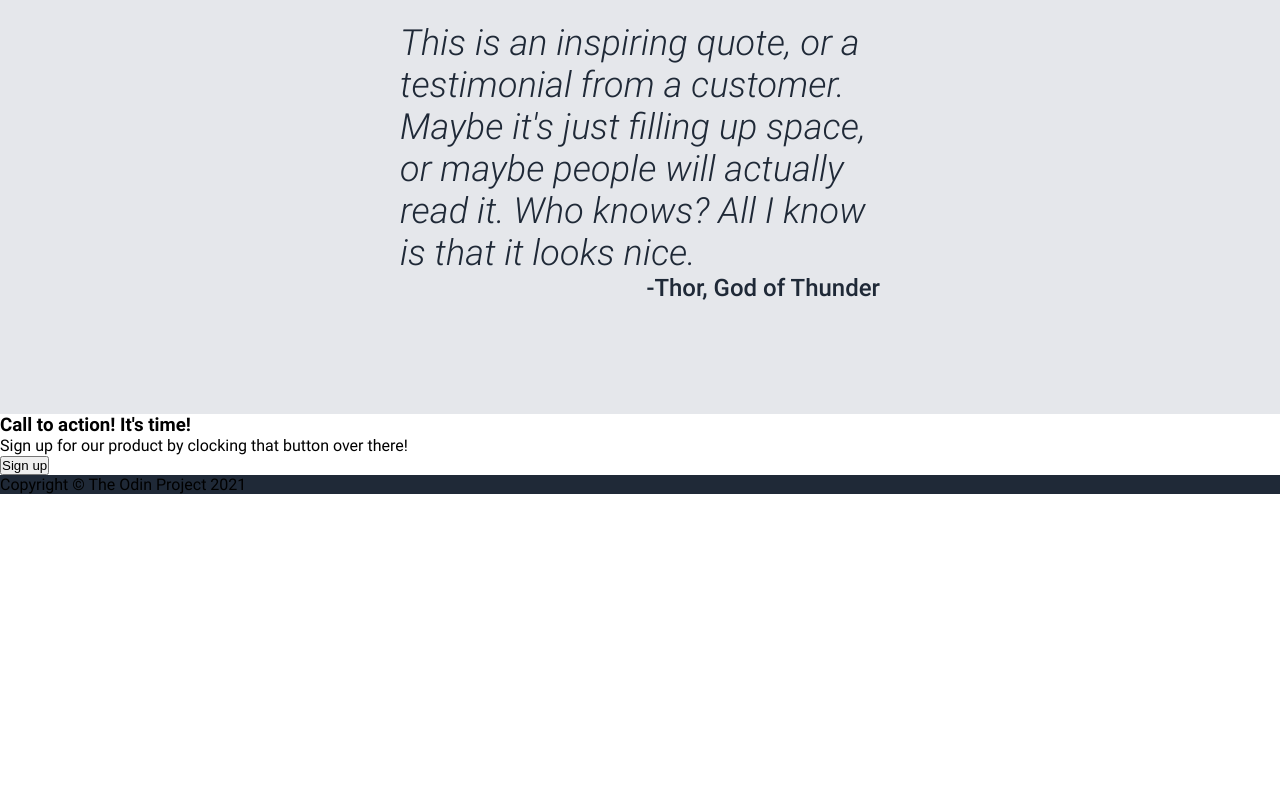
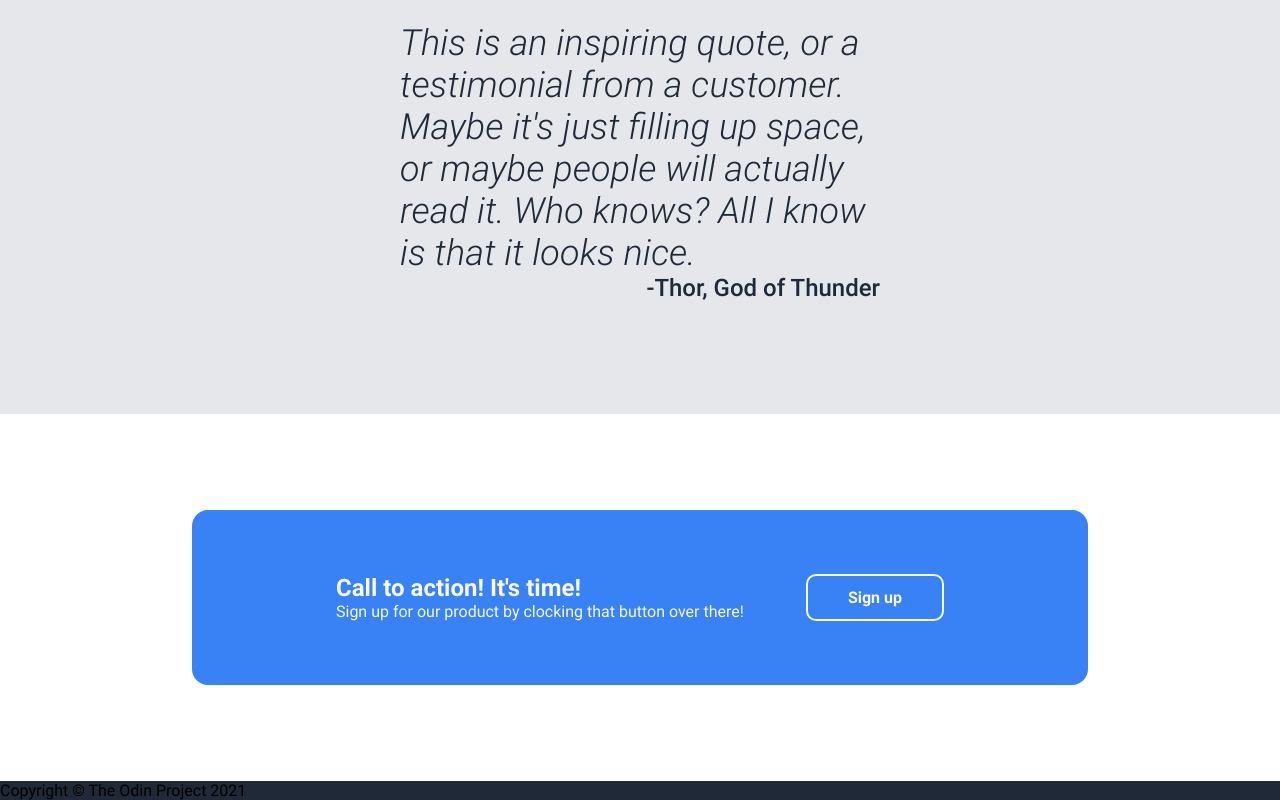
Before and after one commit to marcdtnguyen/landing-page-re, a plain HTML site: page index.html in a window 1280 px wide. Shown: the part 1078-1878 px from the top of the page. Before the commit the page ends 1572 px from the top, so only its background shows below. Drawn offline with Linux system fonts and the light colour scheme.

Commit message:
Style sign-up

```diff
--- a/css/style.css
+++ b/css/style.css
@@ -213,3 +213,32 @@ nav a {
     font-weight: 500;
     font-size: 1.5rem;
 }
+
+.sign-up {
+    display: flex;
+    justify-content: space-between;
+    width: 70vw;
+    margin: 6rem auto;
+    border-radius: 1rem;
+    background-color: #3882F6;
+    padding: 4rem 9rem;
+}
+
+.sign-up .text {
+    color: #F9FAF8;
+}
+
+.sign-up h3 {
+    font-size: 1.5rem;
+}
+
+.sign-up button {
+    background-color: #3882F6;
+    border: #F9FAF8 solid 2px;
+    color: #F9FAF8;
+    font-family: "Roboto";
+    font-size: 1rem;
+    padding: 0 2.5rem;
+    border-radius: 10px;
+    font-weight: 700;
+}
--- a/index.html
+++ b/index.html
@@ -55,8 +55,10 @@
         <p class="auth">-Thor, God of Thunder</p>
     </section>
     <section class="sign-up">
-        <h3>Call to action! It's time!</h3>
-        <p>Sign up for our product by clocking that button over there!</p>
+        <div class="text">
+            <h3>Call to action! It's time!</h3>
+            <p>Sign up for our product by clocking that button over there!</p>
+        </div>
         <button>Sign up</button>
     </section>
     <footer>
```
